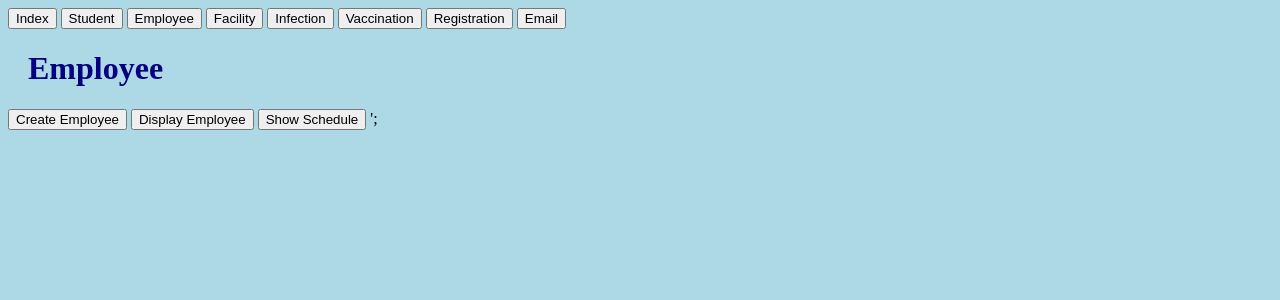
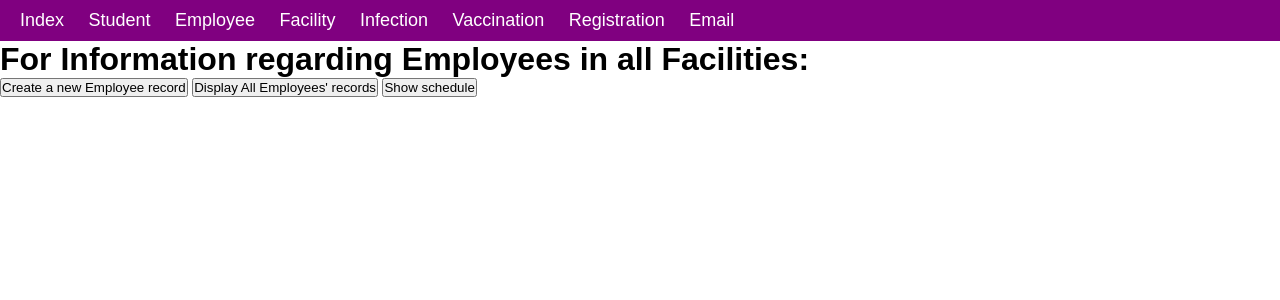
Before and after one commit to AxelMoranC/COMP353_warmup, a PHP site: page /Employee.php in a window 1280 px wide. Shown: the top 300 px of the page. Run offline with PHP 8.4, Linux system fonts and the light colour scheme.

Commit message:
modifying styles and stuff

```diff
--- a/UI/Employee.php
+++ b/UI/Employee.php
@@ -1,27 +1,28 @@
-<!DOCTYPE html>
+<? include "navbar.php"; ?>
+
+
+<!DOCTYPE Html>
+
 <html>
 
 <head>
-    <meta charset="UTF-8">
-    <meta name="viewport" content="width=device-width, initial-scale=1.0">
-    <title>Homepage</title>
-    <link rel="stylesheet" href="Styling/web.css">
+<meta name="viewport" content="width=device-width, initial-scale=1.0">
+    <title>All Facilities</title>
+    <!-- Include your stylesheet -->
 
 
-<th><a href="index.php"><button >Index</button></a></th>
-<th><a href="Student.php"> <button >Student</button></a></th>
-    <th><a href="Employee.php"> <button >Employee</button></a></th>
-    <th><a href="Facility.php"><button >Facility</button></a></th>
-    <th><a href="Infection.php"><button >Infection</button></a></th>
-    <th><a href="Vaccination.php"><button >Vaccination</button></a></th>
-    <th><a href="Registration.php"><button >Registration</button></a></th>
-    <th><a href="Email.php"><button >Email</button></a></th><h1>Employee</h1>
 </head>
 
+
 <body>
-<a href="createEmployee.php"><button>Create Employee</button></a>
-<a href="displayEmployee.php"><button>Display Employee</button></a>
-<a href="schedule.php"><button>Show Schedule</button></a>
+    <h1>For Information regarding Employees in all Facilities:</h1>
+
+    <a href="createEmployee.php"><button>Create a new Employee record</button></a>
+    <a href="displayEmployee.php"><button>Display All Employees' records</button></a>
+    <a href="schedule.php"><button>Show schedule</button></a>
+
+
 </body>
 
-</html>';
+
+</html>
--- /dev/null
+++ b/UI/Styling/navigation.css
@@ -0,0 +1,97 @@
+/* nav ul {
+    list-style-type: none;
+    margin: 0;
+    padding: 0;
+    background-color: #333;
+  }
+
+  nav ul li {
+    display: inline; /* Display list items horizontally
+  }
+
+  nav ul li a {
+    display: inline-block;
+    padding: 10px 20px;
+    color: white;
+    text-decoration: none;
+  }
+
+  nav ul li a:hover {
+    background-color: #555;
+  } */
+
+
+  * {
+    margin: 0;
+    padding: 0;
+}
+
+body {
+    font-family: 'Arial', sans-serif;
+}
+
+.navbar {
+    display: flex;
+    position: sticky;
+    align-items: center;
+    justify-content: space-between;
+    top: 0px;
+    background: purple;
+    background-blend-mode: darken;
+    background-size: cover;
+    color: whitesmoke;
+    padding: 10px 20px;
+}
+
+.nav-list {
+    display: inline;
+    list-style: none;
+}
+
+.nav-list li {
+    margin-right: 20px;
+    display: inline-block;
+}
+
+.nav-list li:last-child {
+    margin-right: 0;
+}
+
+.nav-list li a {
+    text-decoration: none;
+    color: white;
+    font-size: 18px;
+    transition: color 0.3s ease-in-out;
+}
+
+.nav-list li a:hover {
+    color: #ffd700;
+    /* Change the color on hover */
+}
+
+.rightNav {
+    text-align: right;
+}
+
+/* #search {
+    padding: 8px;
+    font-size: 16px;
+    border: 2px solid #fff;
+    border-radius: 5px;
+}
+
+.btn {
+    background-color: #ffd700;
+    color: #000;
+    border: none;
+    padding: 8px 12px;
+    border-radius: 5px;
+    cursor: pointer;
+    transition: background-color 0.3s ease-in-out;
+}
+
+.btn:hover {
+    background-color: #000;
+    /* Change the background color on hover
+    color: #ffd700;
+} */
--- a/UI/index.php
+++ b/UI/index.php
@@ -1,6 +1,6 @@
 <?php
 // Redirect to Homepage.php
-header("Location: Homepage.php");
+header("Location: HomePage.php");
 
 exit; // Make sure to exit after redirection to prevent further execution
 
--- a/UI/navbar.php
+++ b/UI/navbar.php
@@ -3,12 +3,12 @@
 
 <head>
     <title>Navigation Bar</title>
-    <link href="Styling/web.css" ref="Stylesheet">
+    <link rel="stylesheet" href="Styling/navigation.css" >
 </head>
 <body>
         <!-- Navigation links -->
-    <nav>
-        <ul>
+    <nav class="navbar">
+        <ul class="nav-list">
             <li><a href="index.php">Index</a></li>
             <li><a href="Student.php">Student</a></li>
             <li><a href="Employee.php">Employee</a></li>
@@ -19,5 +19,4 @@
             <li><a href="email.php">Email</a></li>
         </ul>
     </nav>
-
 </body>
```
Also changed, not shown: UI/Vaccination.php (+27 -0 lines), UI/Student.php (deleted).
